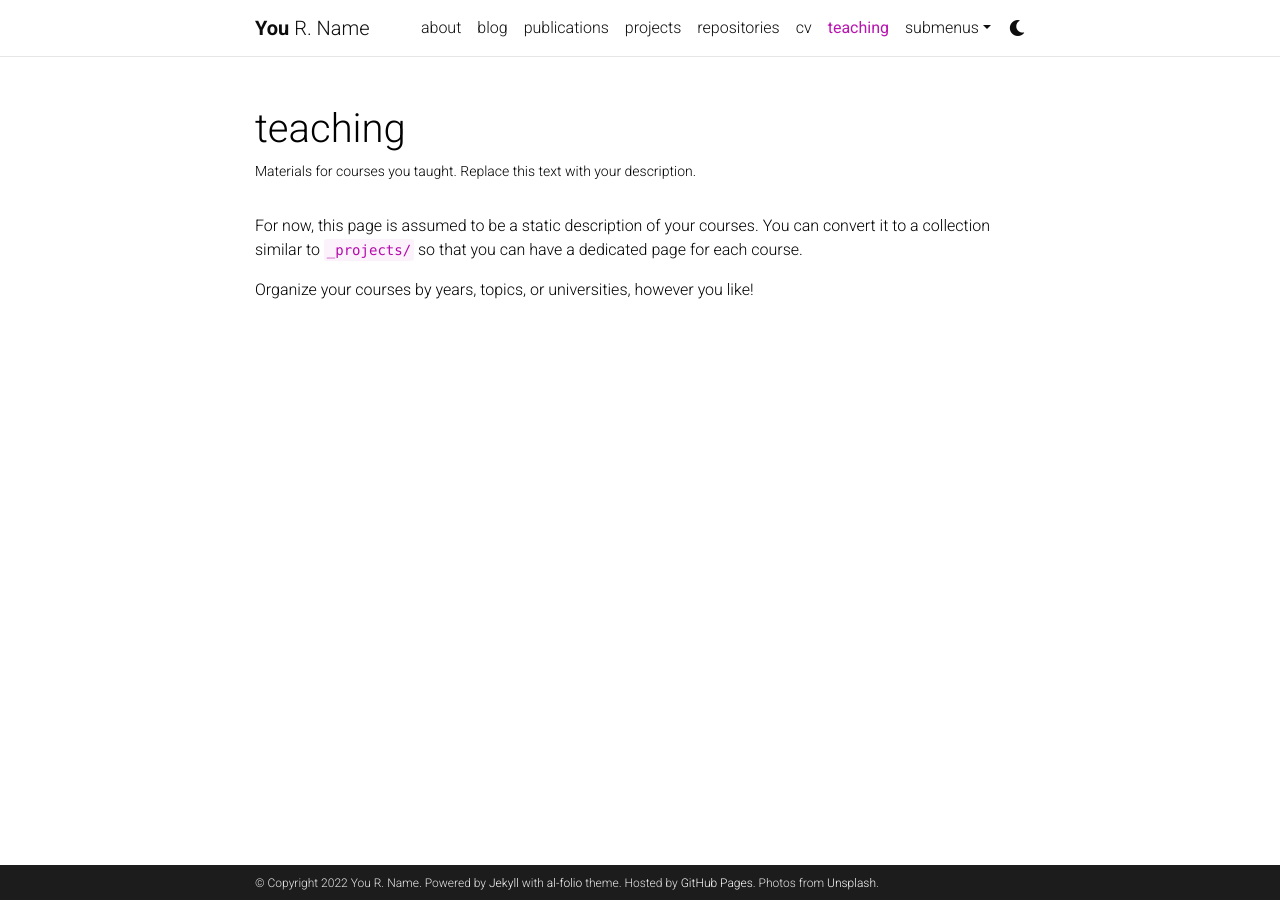
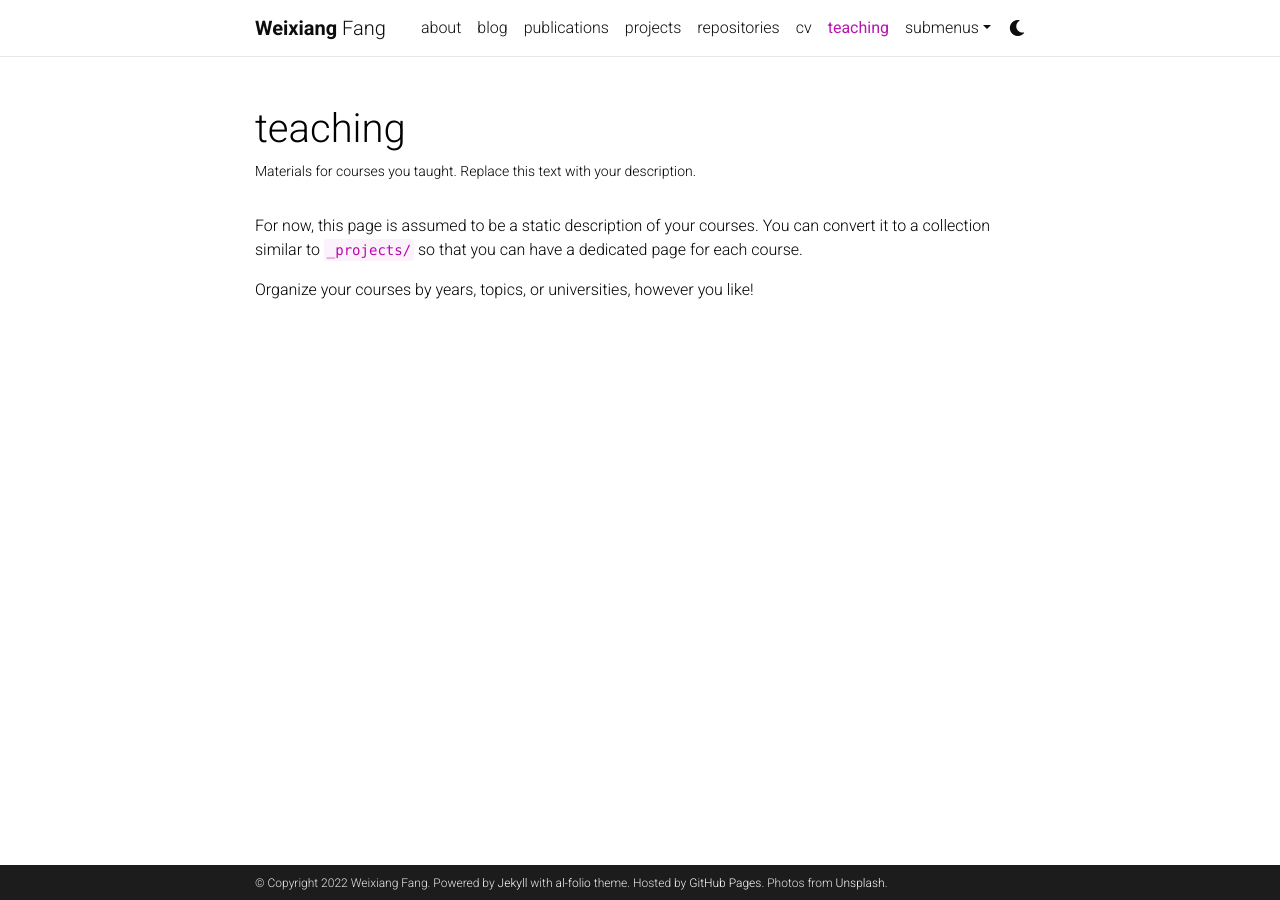
Before and after one commit to wefang/wefang.github.io, a Jekyll site: the page built from _pages/teaching.md, in a window 1280 px wide. Built offline with Jekyll 4.4.1, drawn with Linux system fonts in a browser that asks for light colours; comment, search, counter and statistics services are not loaded; a style sheet for code colours, icons or effects is not loaded.

Commit message:
Update _config.yml

```diff
--- a/_config.yml
+++ b/_config.yml
@@ -3,10 +3,10 @@
 # -----------------------------------------------------------------------------
 
 title: blank # the website title (if blank, full name will be used instead)
-first_name: You
-middle_name: R.
-last_name: Name
-email: you@example.com
+first_name: Weixiang
+middle_name:
+last_name: Fang
+email: wfang9@jh.edu
 description: > # the ">" symbol means to ignore newlines until "footer_text:"
   A simple, whitespace theme for academics. Based on [*folio](https://github.com/bogoli/-folio) design.
 footer_text: >
```
